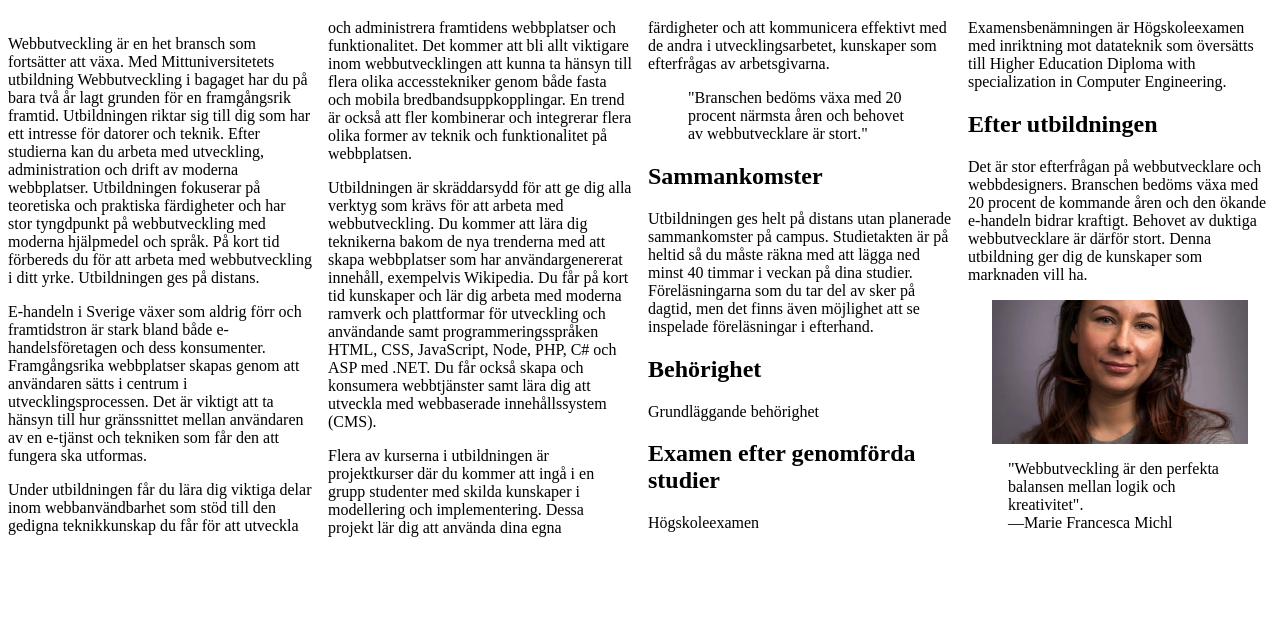
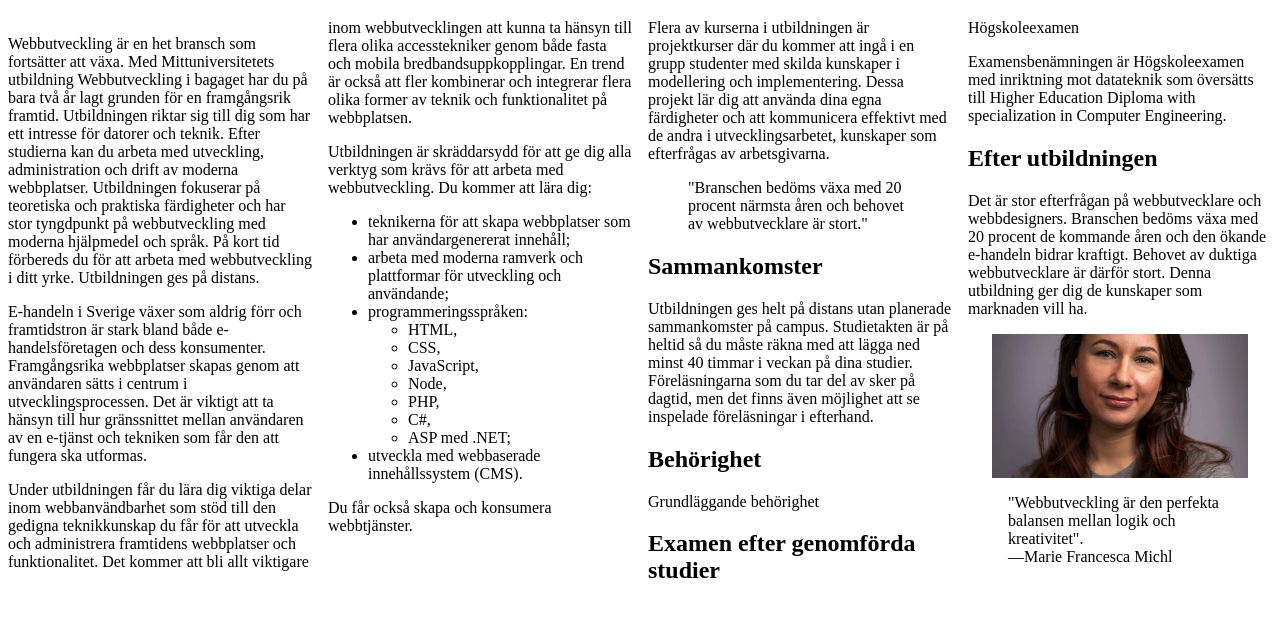
Before and after one commit to Ask-Leijonhufvud/dt068G_lab_2_ask_leijonhufvud, a plain HTML site: page index.html in a window 1280 px wide. Shown: the part 69-686 px from the top of the page. Drawn offline with Linux system fonts and the light colour scheme.

Commit message:
reformat paragraph as unordered list

```diff
--- a/index.html
+++ b/index.html
@@ -36,16 +36,41 @@
       trend är också att fler kombinerar och integrerar flera olika former av
       teknik och funktionalitet på webbplatsen.
     </p>
+    <!--Utbildningen är skräddarsydd för att ge dig alla verktyg som krävs för
+    att arbeta med webbutveckling. Du kommer att lära dig teknikerna bakom de
+    nya trenderna med att skapa webbplatser som har användargenererat innehåll,
+    exempelvis Wikipedia. Du får på kort tid kunskaper och lär dig arbeta med
+    moderna ramverk och plattformar för utveckling och användande samt
+    programmeringsspråken HTML, CSS, JavaScript, Node, PHP, C# och ASP med .NET.
+    Du får också skapa och konsumera webbtjänster samt lära dig att utveckla med
+    webbaserade innehållssystem (CMS).-->
     <p>
       Utbildningen är skräddarsydd för att ge dig alla verktyg som krävs för att
-      arbeta med webbutveckling. Du kommer att lära dig teknikerna bakom de nya
-      trenderna med att skapa webbplatser som har användargenererat innehåll,
-      exempelvis Wikipedia. Du får på kort tid kunskaper och lär dig arbeta med
-      moderna ramverk och plattformar för utveckling och användande samt
-      programmeringsspråken HTML, CSS, JavaScript, Node, PHP, C# och ASP med
-      .NET. Du får också skapa och konsumera webbtjänster samt lära dig att
-      utveckla med webbaserade innehållssystem (CMS).
+      arbeta med webbutveckling. Du kommer att lära dig:
     </p>
+    <ul>
+      <li>
+        teknikerna för att skapa webbplatser som har användargenererat innehåll;
+      </li>
+      <li>
+        arbeta med moderna ramverk och plattformar för utveckling och
+        användande;
+      </li>
+      <li>
+        programmeringsspråken:
+        <ul>
+          <li>HTML,</li>
+          <li>CSS,</li>
+          <li>JavaScript,</li>
+          <li>Node,</li>
+          <li>PHP,</li>
+          <li>C#,</li>
+          <li>ASP med .NET;</li>
+        </ul>
+      </li>
+      <li>utveckla med webbaserade innehållssystem (CMS).</li>
+    </ul>
+    <p>Du får också skapa och konsumera webbtjänster.</p>
     <p>
       Flera av kurserna i utbildningen är projektkurser där du kommer att ingå i
       en grupp studenter med skilda kunskaper i modellering och implementering.
```
